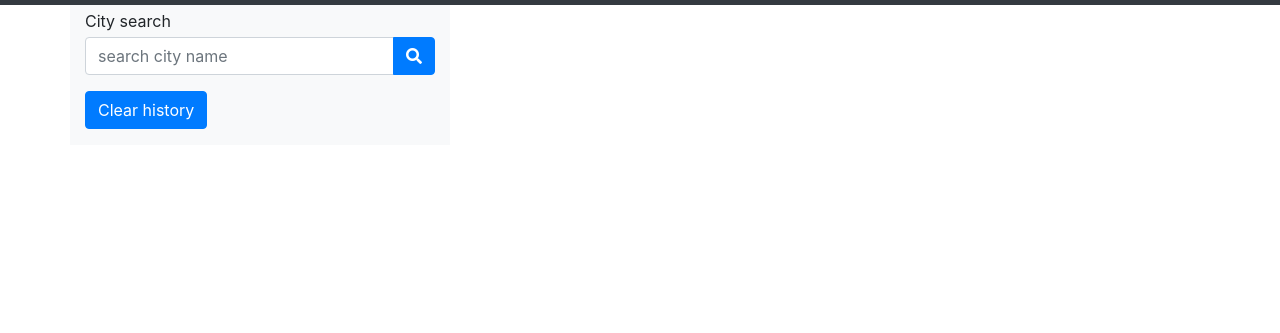
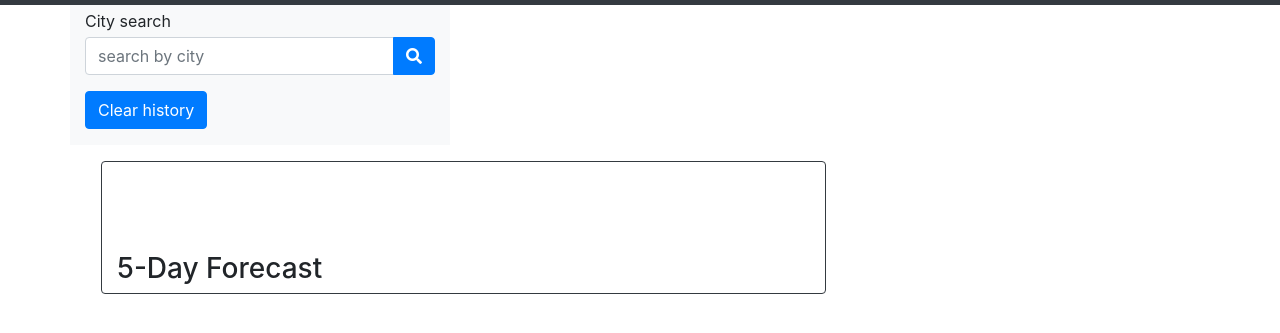
Before and after one commit to rickymoua/awesome-weather-dashboard, a plain HTML site: page index.html in a window 1280 px wide. Shown: the part 51-384 px from the top of the page. Drawn offline with nearby package versions, Linux system fonts and the light colour scheme.

Commit message:
class and id added for forecast

```diff
--- a/index.html
+++ b/index.html
@@ -20,7 +20,7 @@
             <p class="seacr-header my-1">City search</p>
             <div class = "input-group mb-3">
 
-                <input id="city-input" type="text" class="form-control" placeholder="search city name">
+    <input id="city-input" type="text" class="form-control" placeholder="search by city">
         <div class="input-group-append">
             <button class="btn btn-primary" type="button" id="search-button">
                 <i class="fas fa-search"></i>
@@ -31,6 +31,41 @@
     <form id="history"></form>
         </div>
         </div>
+
+        <div class="col-8">
+            <div class="row mr-0">
+            <div class="col-12 border border-dark m-3 rounded">
+            <div class="row">
+            <div class="col-12">
+                 <span id="city-name" class="city-name align-middle"></span>
+                        <img id="current-pic" src="placeholder" alt="">
                         </div>
+                        </div>
+        <div class="row">
+                <div class="col-12">
+                    <p id="temperature"></p>
+                        </div>
+                        </div>
+        <div class="row">
+                <div class="col-12">
+                    <p id="humidity"></p>
+                        </div>
+                        </div>
+        <div class="row">
+                <div class="col-12">
+                     <p id="wind-speed"></p>
+                        </div>
+                         </div>
+
+        <div class="row">
+                <div class="col-12 d-flex">
+                    <p id="UV-index"></p>
+                        </div>
+                        </div>
+        <div class="row">
+            <div class="col-lg-12 ">
+             <h3>5-Day Forecast</h3>
+                    </div>
+
 </body>
 </html>
```
Lines whose indentation alone changed are shown as unchanged.
